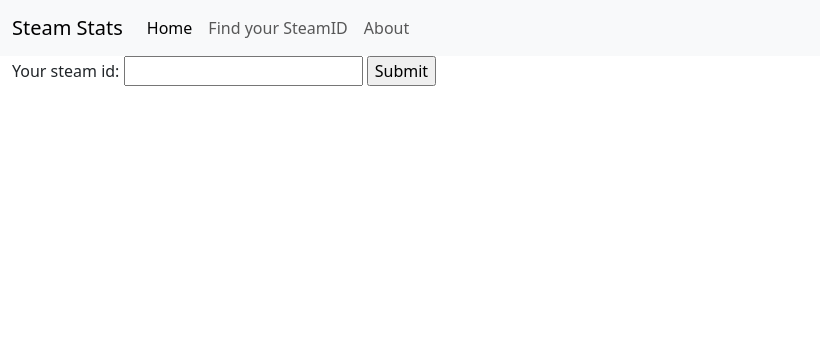
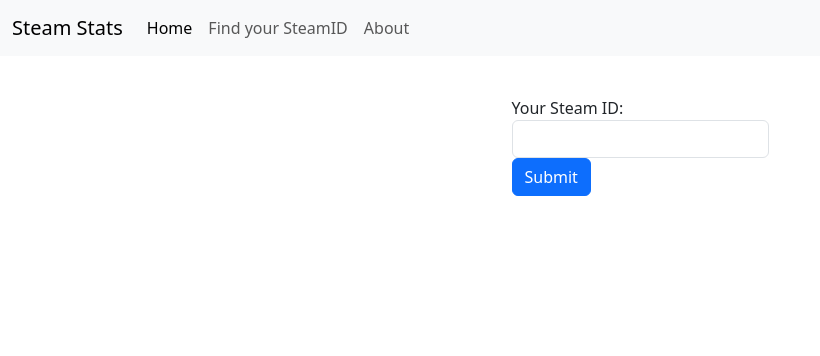
Before and after one commit to jakobfrederikson/steamstats, a Django app: page /stats/ in a window 1280 px wide. Shown: the top 356 px of the page, without its empty margins (0-820 px from the left). Run offline with Django 5.2, Linux system fonts and the light colour scheme.

Commit message:
Make frontend look better

```diff
--- a/stats/forms.py
+++ b/stats/forms.py
@@ -1,4 +1,7 @@
 from django import forms
 
 class SteamIDForm(forms.Form):
-    steam_id = forms.CharField(label="Your steam id")
+    steam_id = forms.CharField(label="Your Steam ID",
+                               widget=forms.TextInput(
+                                   attrs={'class': 'form-control'}
+                               ))
--- a/stats/models.py
+++ b/stats/models.py
@@ -1,4 +1,6 @@
 from django.db import models
+
+import datetime as dt
 
 # Create your models here.
 
@@ -35,7 +37,7 @@ class PlayerSummaryDTO():
         self.avatarmedium = kwargs.get("avatarmedium")
         self.avatarfull = kwargs.get("avatarfull")
         self.avatarhash = kwargs.get("avatarhash")
-        self.lastlogoff = kwargs.get("lastlogoff")
+        self.lastlogoff = dt.datetime.fromtimestamp(kwargs.get("lastlogoff")) if kwargs.get("lastlogoff") is not None else None
         self.personastate = kwargs.get("personastate")
         self.primaryclanid = kwargs.get("primaryclanid")
         self.timecreated = kwargs.get("timecreated")
--- a/stats/templates/base_generic.html
+++ b/stats/templates/base_generic.html
@@ -19,9 +19,7 @@
     {% endcomment %}
   </head>
   <body>
-    <div class="container-fluid">
-      <div class="row">
-        <nav class="navbar navbar-expand-lg bg-body-tertiary">
+    <nav class="navbar navbar-expand-lg bg-body-tertiary">
           <div class="container-fluid">
             <a class="navbar-brand" href="#">Steam Stats</a>
             <button
@@ -52,8 +50,8 @@
             </div>
           </div>
         </nav>
-        <div class="col-sm-12">{% block content %}{% endblock %}</div>
-      </div>
+    <div class="container">
+      {% block content %}{% endblock %}
     </div>
     <script
       src="https://cdn.jsdelivr.net/npm/bootstrap@5.3.8/dist/js/bootstrap.bundle.min.js"
--- a/stats/templates/index.html
+++ b/stats/templates/index.html
@@ -1,38 +1,73 @@
-{% extends "base_generic.html" %} {% block content %}
+{% extends "base_generic.html" %}
 
-<form action="" method="post">
-  {% csrf_token %}
-  {{ form.as_table }}
-  <input type="submit" value="Submit">
-  {% if form.errors %}
-    {% for field in form %}
+{% block content %}
+<div class="container-flud mt-3">
+  <div class="d-flex flex-column flex-md-row p-4 align-items-center justify-content-center">
+    <form action="" method="post">
+      {% csrf_token %}
+      {{ form.as_table }}
+      <input type="submit" value="Submit" class="btn btn-primary">
+    </form>
+  </div>
+</div>
 
-      {% for error in field.errors %}
-        {{ field.label }}: {{ error|escape }}
-      {% endfor %}
 
-    {% endfor %}
-  {% endif %}
-</form>
 {% if show_steam_stats == "yes" %}
 <h1>Your Steam Summary</h1>
 <div>
-  <h3>Player Summary API Call result</h3>
-  <pre>
-    {{ player_summary }}
-  </pre>
-  <h2>{{ player_summary.personaname }}</h2>
-  <a href="{{ player_summary.profileurl }}" target="_blank">Your steam profile</a>
+  <ul class="list-group list-group-horizontal">
+    <li class="list-group-item"><img src="{{ player_summary.avatarfull }}" /></li>
+    <li class="list-group-item"><strong><h2>{{ player_summary.personaname }}</h2></strong></li>
+  </ul>
+  <ul class="list-group">
+    <li class="list-group-item"><strong>SteamID:</strong> {{ player_summary.steamid }}</li>
+    <li class="list-group-item"><strong><a href="{{ player_summary.profileurl }}" target="_blank">Steam Profile</a></strong></li>
+    <li class="list-group-item"><strong>Current Status:</strong>
+      {% if player_summary.personastate == 0 %}
+      <span class="text-secondary">0 - Offline</span>
+      {% elif player_summary.personastate == 1 %}
+      <span class="text-success">1 - Online</span>
+      {% elif player_summary.personastate == 2 %}
+      <span class="text-danger">2 - Busy</span>
+      {% elif player_summary.personastate == 3 %}
+      <span class="text-warning">3 - Away</span>
+      {% elif player_summary.personastate == 4 %}
+      <span class="text-primary">4 - Snooze</span>
+      {% elif player_summary.personastate == 5 %}
+      <span class="text-warning">5 - Looking to trade</span>
+      {% elif player_summary.personastate == 6 %}
+      <span class="text-primary-emphasis">6 - Looking to play</span>
+      {% endif %}
+    </li>
+    <li class="list-group-item"><strong>Last online:</strong> {{ player_summary.lastlogoff|default:'Unknown' }}</li>
+    <li class="list-group-item"><strong>Visibility state:</strong> {{ player_summary.communityvisibilitystate }}</li>
+  </ul>
 </div>
+
+<br/>
+
 <div>
-  <h3>Owned Games Summary API Call Result</h3>
+  <h3>Games</h3>
+  <h6>{{ owned_games|length }} games in library</h6>
   <div class="row">
     {% for game in owned_games %}
-    <div class="col">
-      <img
-        src="https://media.steampowered.com/steamcommunity/public/images/apps/{{ game.appid }}/{{ game.img_icon_url }}.jpg"
-      />
-      <p>{{ game.name }}, {{ game.playtime_forever }}</p>
+    <div class="col-md-4 col-sm-6 mb-4">
+      <div class="card">
+        <div class="card-body">
+          <div class="d-flex align-items-center mb-2">
+            <img
+            src="https://media.steampowered.com/steamcommunity/public/images/apps/{{ game.appid }}/{{ game.img_icon_url }}.jpg"
+            class="me-2">
+            <h5 class="card-title mb-0">{{ game.name }}</h5>
+          </div>
+          <p class="card-text">
+            <strong>{{ game.playtime_forever }}</strong> hrs played
+          </p>
+          <p class="card-text">
+            <a href="https://store.steampowered.com/app/{{ game.appid }}" target="_blank">View on the steam store</a>
+          </p>
+        </div>
+      </div>
     </div>
 
     {% endfor %}
```
